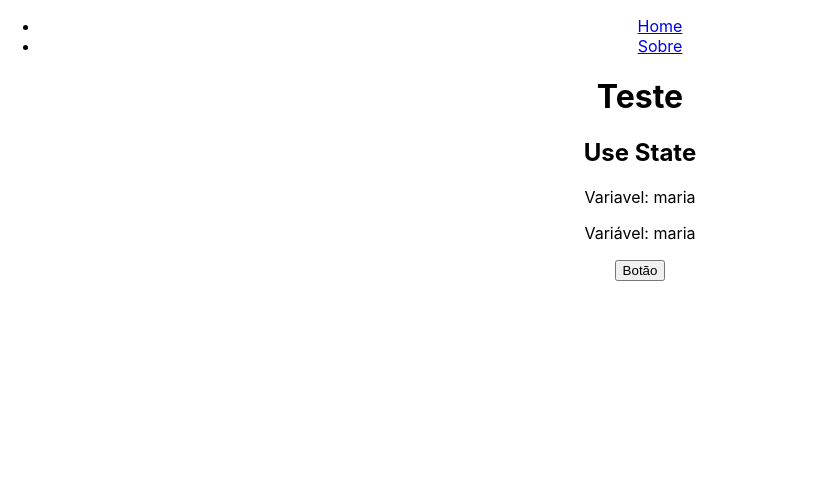
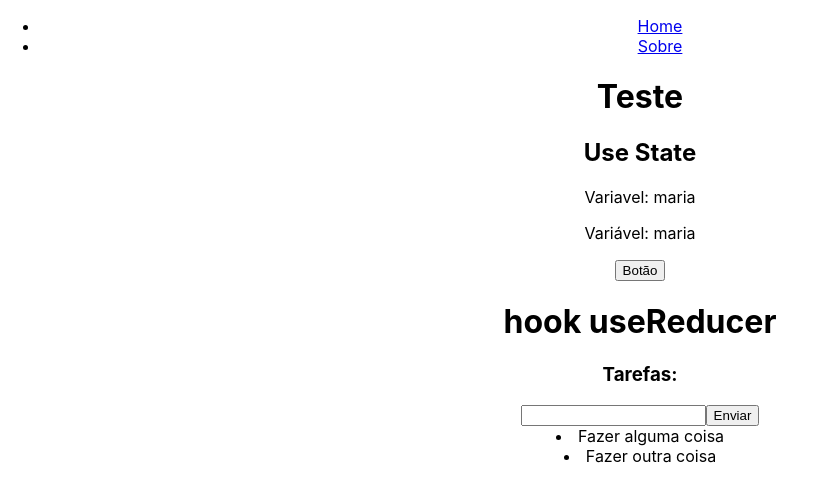
Before and after one commit to JessicaTroiano/react-hooks, a React (Create React App) app: page / in a window 1280 px wide. Shown: the top 502 px of the page, without its empty margins (0-816 px from the left). Built offline with nearby package versions, Linux system fonts and the light colour scheme.

Commit message:
feat: add hook useReducer

```diff
--- /dev/null
+++ b/src/componentes/HookUseReducer.jsx
@@ -0,0 +1,54 @@
+import React, { useReducer, useState } from "react";
+
+const HookUseReducer = () => {
+  const initialTasks = [
+    {id: 1, text: "Fazer alguma coisa"},
+    {id: 2, text: "Fazer outra coisa"}
+  ]
+
+  const taskReducer = (state, action) => {
+    switch(action.type){
+      case "ADD":
+        const newTask = {
+          id: Math.random(),
+          text: taskText
+        };
+        setTaskText("");
+        return [...state, newTask]
+        case "DELETE":
+          return state.filter((task) => task.id !== action.id)
+          default:
+            return state;
+    }
+  }
+  const [taskText, setTaskText] = useState("");
+  const [tasks, dispatchTasks] = useReducer(taskReducer, initialTasks);
+  const removeTask = (id) => {
+    dispatchTasks({type: "DELETE", id})
+  }
+  const handleSubmit = (e) => {
+    e.preventDefault()
+    dispatchTasks({type: "ADD"});
+  }
+  return (
+    <>
+    <h1>hook useReducer</h1>
+    <h3> Tarefas:</h3>
+    <form onSubmit={handleSubmit}>
+      <input
+        type="text"
+        onChange={(e) => setTaskText(e.target.value)}
+        value={taskText}
+      />
+      <input
+        type="submit"
+        value="Enviar" />
+    </form>
+    {tasks.map((task) => (
+      <li key={task.dispatchTasks} onDoubleClick={() => removeTask(task.id)}>{task.text}</li>
+    ))}
+    </>
+  )
+}
+
+export default HookUseReducer;
--- a/src/pages/home.jsx
+++ b/src/pages/home.jsx
@@ -1,9 +1,11 @@
 import React from "react";
+import HookUseReducer from "../componentes/HookUseReducer";
 import UseStateHook from '../componentes/HookUseState';
 
 const Home = () => {
     return (
-      <><h1>Teste</h1><div><UseStateHook /></div></>
+      <><h1>Teste</h1><div><UseStateHook /></div>
+      <div><HookUseReducer /></div></>
     )
 }
 
```
